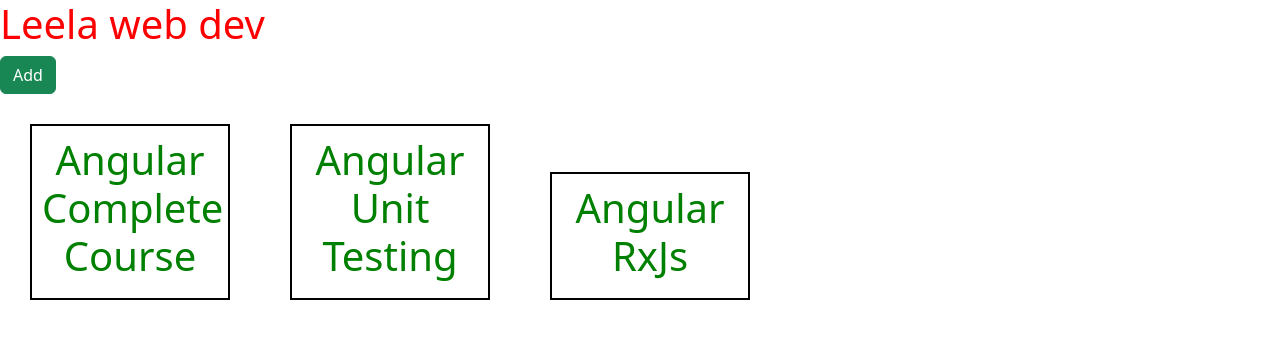
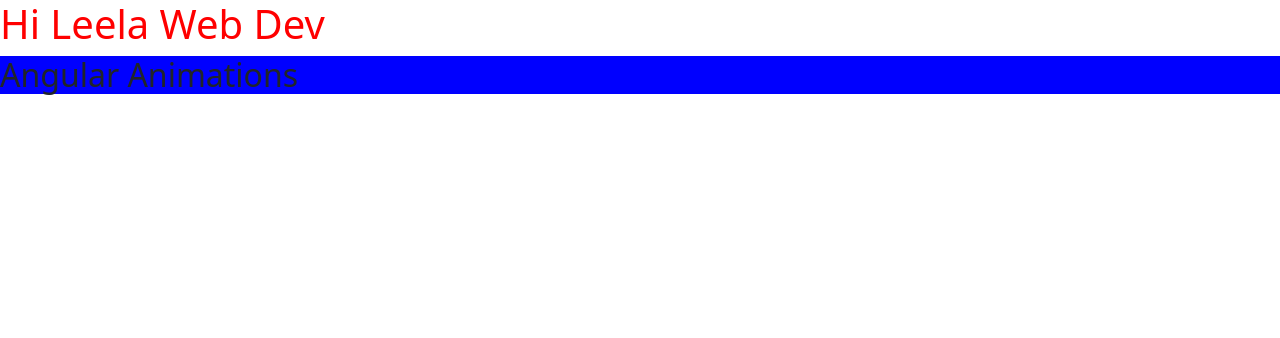
Before and after one commit to leelanarasimha/angular-animations, an Angular app: page / in a window 1280 px wide. Shown: the top 338 px of the page. Built offline with nearby package versions, Linux system fonts and the light colour scheme.

Commit message:
emulated styles

```diff
--- a/src/app/Components/course/course.component.css
+++ b/src/app/Components/course/course.component.css
@@ -1,16 +1,8 @@
-:host {
-  display: inline-block;
-  padding: 10px;
-  margin: 30px;
-  border: 2px solid black;
-  width: 200px;
-  text-align: center;
+.blue {
+  background-color: blue;
 }
 
-:host(.active) {
-  border-color: red;
+h2 {
+  color: white;
+  margin-left: 50px;
 }
-
-h1 {
-  color: green;
-}
--- a/src/app/Components/course/course.component.html
+++ b/src/app/Components/course/course.component.html
@@ -1 +1,5 @@
-<h1>{{ course.title }}</h1>
+<h1>Hi Leela Web Dev</h1>
+
+<div class="blue">
+  <ng-content></ng-content>
+</div>
--- a/src/app/app.component.html
+++ b/src/app/app.component.html
@@ -1,12 +1,3 @@
-<div>
-  <h1>Leela web dev</h1>
-  <button class="btn btn-success">Add</button>
-</div>
-
-<app-course
-  *ngFor="let course of courses"
-  [course]="course"
-  [ngClass]="{ active: course.isActive }"
-  (click)="course.isActive = !course.isActive"
->
+<app-course>
+  <h2>Angular Animations</h2>
 </app-course>
```
